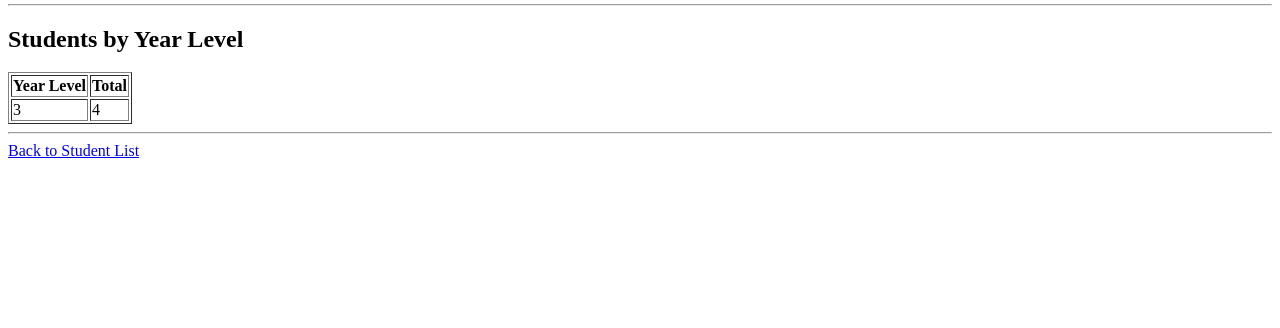
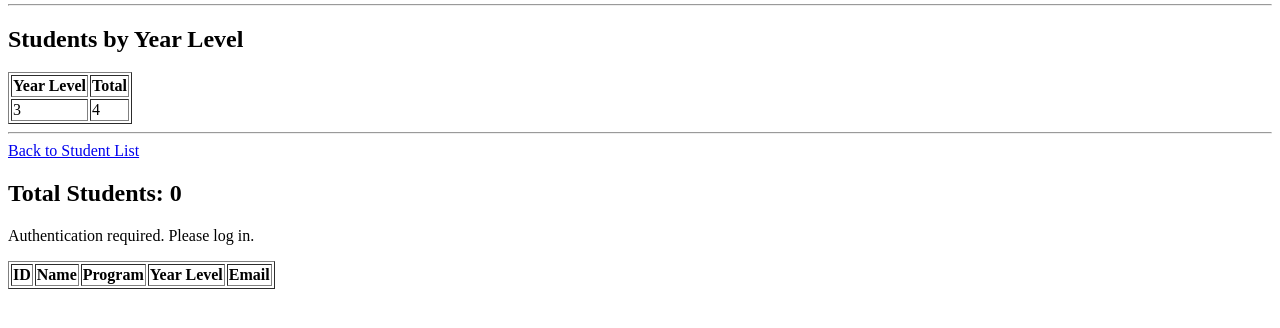
Before and after one commit to ReijusKusanagi/JKC_DjangoWebApp, a Django app: page /registration/dashboard/ in a window 1280 px wide. Shown: the part 334-662 px from the top of the page. Run offline with Django 5.2, Linux system fonts and the light colour scheme; data comes from the database, SQL or seed files in the repository; both versions use the stored data as it was after the commit; lists and menus that the app fills with data are empty.

Commit message:
Implement AJAX Student Dashboard

```diff
--- a/JKC_DjangoWebApp/manage.py
+++ b/JKC_DjangoWebApp/manage.py
@@ -1,5 +1,5 @@
 #!/usr/bin/env python
-"""Django's command-line utility for administrative tasks."""
+"Django's command-line utility for administrative tasks."
 import os
 import sys
 
--- a/JKC_DjangoWebApp/registration/api_views.py
+++ b/JKC_DjangoWebApp/registration/api_views.py
@@ -1,8 +1,6 @@
 from django.http import JsonResponse
-# from django.views.decorators.csrf import csrf_exempt
 from .models import Student
 
-# @csrf_exempt
 def api_student_list(request):
     if not request.user.is_authenticated:
         return JsonResponse(
--- /dev/null
+++ b/JKC_DjangoWebApp/registration/static/registration/js/student_dashboard.js
@@ -0,0 +1,85 @@
+// fetch("api/students")
+// .then(response => response.json())
+// .then(data => {
+//     console.log(data)
+// })
+
+async function loadStudents() {
+    const loadingMessage =
+        document.getElementById("loading-message");
+
+    const errorMessage =
+        document.getElementById("error-message");
+
+    const studentCount =
+        document.getElementById("student-count");
+
+    const tableBody =
+        document.getElementById("student-table-body");
+
+    try {
+        loadingMessage.textContent = "Loading students...";
+        errorMessage.textContent = "";
+
+        const response = await fetch("/api/students/");
+
+        if (!response.ok) {
+            if (response.status === 401) {
+                throw new Error(
+                    "Authentication required. Please log in."
+                );
+            }
+
+            throw new Error(
+                `HTTP error: ${response.status}`
+            );
+        }
+
+        const data = await response.json();
+
+        studentCount.textContent = data.count;
+
+        tableBody.innerHTML = "";
+
+        if (data.students.length === 0) {
+            const row = document.createElement("tr");
+
+            row.innerHTML = `
+                <td colspan="5">
+                    No Student records found.
+                </td>
+            `;
+
+            tableBody.appendChild(row);
+        } else {
+
+            data.students.forEach(student => {
+                const row = document.createElement("tr");
+
+                row.innerHTML = `
+                    <td>${student.id}</td>
+                    <td>${student.student_name}</td>
+                    <td>${student.program}</td>
+                    <td>${student.year_level}</td>
+                    <td>${student.email}</td>
+                `;
+
+                tableBody.appendChild(row);
+            });
+        }
+
+        loadingMessage.textContent = "";
+
+    } catch (error) {
+        loadingMessage.textContent = "";
+
+        errorMessage.textContent = error.message;
+
+        console.error(
+            "Student loading error:",
+            error
+        );
+    }
+}
+
+loadStudents();
--- a/JKC_DjangoWebApp/registration/templates/registration/student_dashboard.html
+++ b/JKC_DjangoWebApp/registration/templates/registration/student_dashboard.html
@@ -1,3 +1,5 @@
+{% load static %}
+
 <!DOCTYPE html>
 <html>
 <head>
@@ -60,5 +62,32 @@
     <a href="{% url 'student_list' %}">
         Back to Student List
     </a>
+
+    <h2>
+    Total Students:
+    <span id="student-count">0</span>
+</h2>
+
+<p id="loading-message">Loading students...</p>
+
+<p id="error-message"></p>
+
+<table border="1" id="student-table">
+    <thead>
+        <tr>
+            <th>ID</th>
+            <th>Name</th>
+            <th>Program</th>
+            <th>Year Level</th>
+            <th>Email</th>
+        </tr>
+    </thead>
+
+    <tbody id="student-table-body">
+    </tbody>
+</table>
+
 </body>
 </html>
+
+<script src="{% static 'registration/js/student_dashboard.js' %}"> </script>
```
Also changed, not shown: JKC_DjangoWebApp/db.sqlite3.
